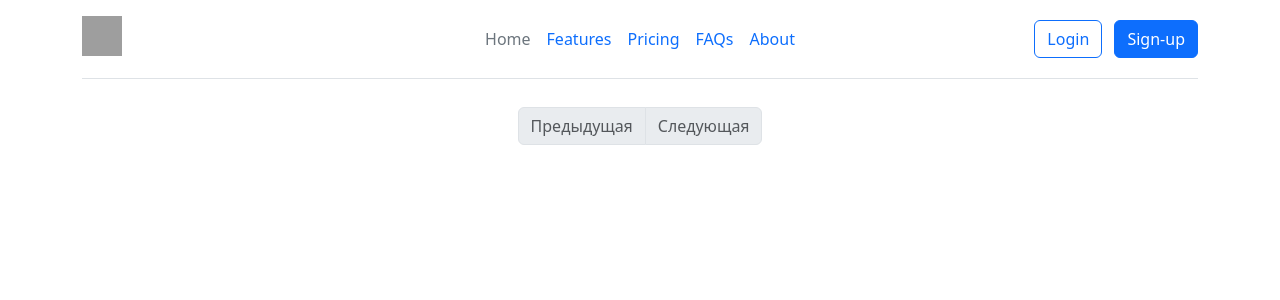
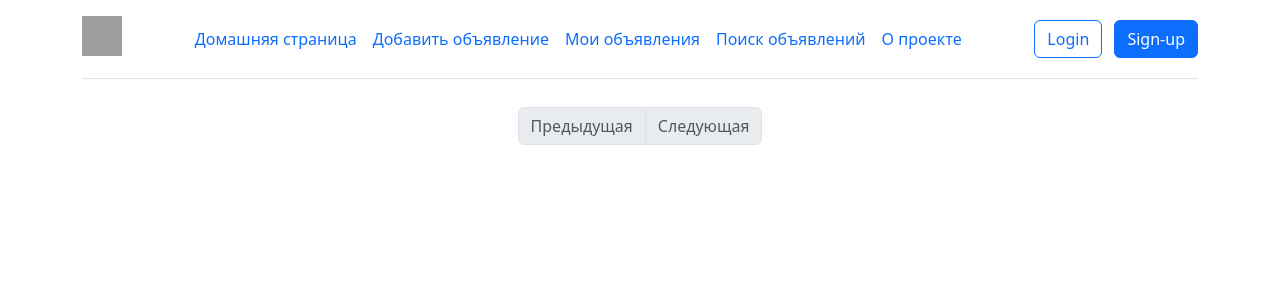
Before and after one commit to hodakoov/advertising_site, a Flask app: page / in a window 1280 px wide. Shown: the top 300 px of the page. Run offline with Flask 3, Linux system fonts and the light colour scheme; grey boxes are pictures that could not be loaded.

Commit message:
ADD Добавлена "Страница создания объявления" (без функционала)

```diff
--- a/app/routes.py
+++ b/app/routes.py
@@ -17,3 +17,9 @@ def detail_ad(ad_id: int):
     post = Post.query.filter_by(ad_id=ad_id).first_or_404()
     images = post.image_url.split(' ')
     return render_template('detail_page.html', post=post, images=images)
+
+
+@bp.route('/add_ad')
+def add_ad():
+    title = 'Страница создания объявления'
+    return render_template('add_ad.html', title=title)
--- a/app/templates/base.html
+++ b/app/templates/base.html
@@ -27,23 +27,22 @@
   <body>
   <div class="container">
     <header class="d-flex flex-wrap align-items-center justify-content-center justify-content-md-between py-3 mb-4 border-bottom">
-      <div class="col-md-3 mb-2 mb-md-0">
+      <div class="mb-2 mb-md-0">
         <a href="{{ url_for('index.index') }}" class="d-inline-flex link-body-emphasis text-decoration-none">
           <img src="https://downloadr2.apkmirror.com/wp-content/uploads/2023/01/60/63d0f52c0f817.png"
                class="bi" width="40" height="40" role="img" aria-label="Bootstrap">
-
         </a>
       </div>
 
       <ul class="nav col-12 col-md-auto mb-2 justify-content-center mb-md-0">
-        <li><a href="{{ url_for('index.index') }}" class="nav-link px-2 link-secondary">Home</a></li>
-        <li><a href="#" class="nav-link px-2">Features</a></li>
-        <li><a href="#" class="nav-link px-2">Pricing</a></li>
-        <li><a href="#" class="nav-link px-2">FAQs</a></li>
-        <li><a href="#" class="nav-link px-2">About</a></li>
+        <li><a href="{{ url_for('index.index') }}" class="nav-link px-2">Домашняя страница</a></li>
+        <li><a href="{{ url_for('index.add_ad') }}" class="nav-link px-2">Добавить объявление</a></li>
+        <li><a href="#" class="nav-link px-2">Мои объявления</a></li>
+        <li><a href="#" class="nav-link px-2">Поиск объявлений</a></li>
+        <li><a href="#" class="nav-link px-2">О проекте</a></li>
       </ul>
 
-      <div class="col-md-3 text-end">
+      <div class="text-center">
         <button type="button" class="btn btn-outline-primary me-2">Login</button>
         <button type="button" class="btn btn-primary">Sign-up</button>
       </div>
```
Also changed, not shown: app/templates/add_ad.html (added, +7 -0 lines).
